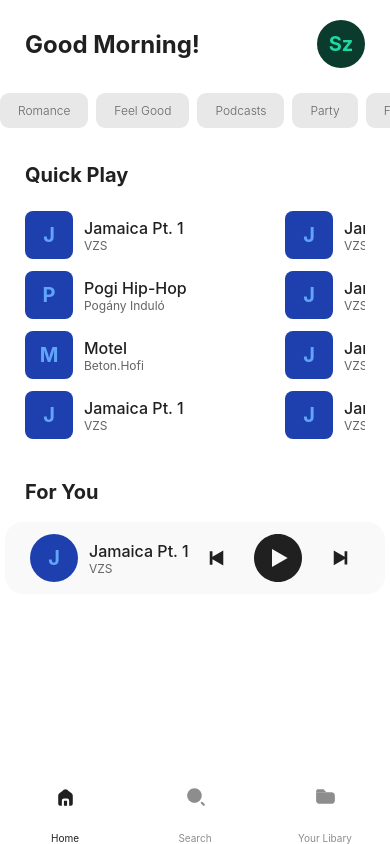
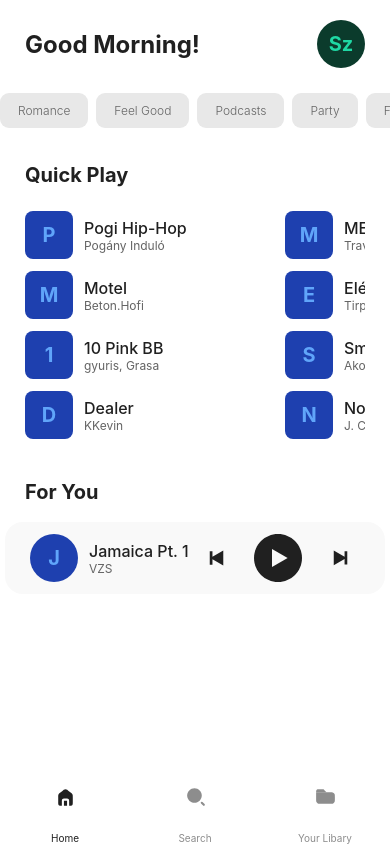
Before and after one commit to codevolume/musifyapp, a React Native app: screen /Home in a window 390 px wide. Built offline with nearby package versions, Linux system fonts and the light colour scheme.

Commit message:
PlayerContext

```diff
--- /dev/null
+++ b/PlayerContext.js
@@ -0,0 +1,12 @@
+import { createContext, useState } from "react";
+
+const Player = createContext();
+
+const PlayerContext = ({ children }) => {
+    const [currentTrack, setCurrentTrack] = useState(null);
+    console.log(currentTrack)
+
+    return <Player.Provider value={{ currentTrack, setCurrentTrack }}>{children}</Player.Provider>;
+};
+
+export { PlayerContext, Player };
--- /dev/null
+++ b/components/Item.js
@@ -0,0 +1,26 @@
+import { View, Text, Pressable } from "react-native";
+import React, { useContext } from "react";
+import { Player } from "../PlayerContext";
+
+const Item = ({ title, singer }) => {
+    const { currentTrack, setCurrentTrack } = useContext(Player);
+    const handlePress = () => {
+      setCurrentTrack(title);
+    }
+
+    return (
+        <Pressable onPress={handlePress}>
+            <View style={{ flexDirection: "row", gap: 11, alignItems: "center", paddingVertical: 6, width: 260 }}>
+                <View style={{ backgroundColor: "#1e40af", width: 48, height: 48, borderRadius: 8, justifyContent: "center", alignItems: "center" }}>
+                    <Text style={{ color: "#60a5fa", fontSize: 20, fontWeight: "bold" }}>{title.charAt(0)}</Text>
+                </View>
+                <View>
+                    <Text style={{ fontSize: 16, fontWeight: "500", color: "#202020" }}>{title}</Text>
+                    <Text style={{ fontSize: 12, color: "#646464" }}>{singer}</Text>
+                </View>
+            </View>
+        </Pressable>
+    );
+};
+
+export default Item;
--- a/screens/app/HomeScreen.js
+++ b/screens/app/HomeScreen.js
@@ -1,6 +1,7 @@
-import { SafeAreaView, View, Text, ScrollView } from "react-native";
+import { SafeAreaView, View, Text, ScrollView, FlatList } from "react-native";
 import Svg, { Path } from "react-native-svg";
 import React from "react";
+import Item from "../../components/Item";
 
 const HomeScreen = () => {
     return (
@@ -14,7 +15,7 @@ const HomeScreen = () => {
                     </View>
                 </View>
 
-                <ScrollView horizontal={true} showsHorizontalScrollIndicator={false} contentInset={{ left: 25, right: 25, top: 0, bottom: 0 }} style={{ paddingTop: 25, gap: 16, }}>
+                <ScrollView horizontal={true} showsHorizontalScrollIndicator={false} contentInset={{ left: 25, right: 25, top: 0, bottom: 0 }} style={{ paddingTop: 25, gap: 16 }}>
                     <View style={{ backgroundColor: "#e8e8e8", paddingHorizontal: 18, paddingVertical: 10, borderRadius: 9, marginRight: 8 }}>
                         <Text style={{ fontSize: 12, color: "#646464", fontWeight: "300" }}>Romance</Text>
                     </View>
@@ -41,6 +42,8 @@ const HomeScreen = () => {
                     </View>
                 </ScrollView>
                 <ScrollView>
+
+                    {/*  */}
                     <View style={{ paddingTop: 35, paddingHorizontal: 25 }}>
                         <View style={{ paddingBottom: 18 }}>
                             <Text style={{ fontSize: 20, color: "#202020", fontWeight: "bold" }}>Quick Play</Text>
@@ -48,83 +51,22 @@ const HomeScreen = () => {
 
                         <ScrollView horizontal={true} showsHorizontalScrollIndicator={false}>
                             <View style={{ flexDirection: "column" }}>
-                                <View style={{ flexDirection: "row", gap: 11, alignItems: "center", paddingVertical: 6, width: 260 }}>
-                                    <View style={{ backgroundColor: "#1e40af", width: 48, height: 48, borderRadius: 8, justifyContent: "center", alignItems: "center" }}>
-                                        <Text style={{ color: "#60a5fa", fontSize: 20, fontWeight: "bold" }}>J</Text>
-                                    </View>
-                                    <View>
-                                        <Text style={{ fontSize: 16, fontWeight: "500", color: "#202020" }}>Jamaica Pt. 1</Text>
-                                        <Text style={{ fontSize: 12, color: "#646464" }}>VZS</Text>
-                                    </View>
-                                </View>
-                                <View style={{ flexDirection: "row", gap: 11, alignItems: "center", paddingVertical: 6, width: 260 }}>
-                                    <View style={{ backgroundColor: "#1e40af", width: 48, height: 48, borderRadius: 8, justifyContent: "center", alignItems: "center" }}>
-                                        <Text style={{ color: "#60a5fa", fontSize: 20, fontWeight: "bold" }}>P</Text>
-                                    </View>
-                                    <View>
-                                        <Text style={{ fontSize: 16, fontWeight: "500", color: "#202020" }}>Pogi Hip-Hop</Text>
-                                        <Text style={{ fontSize: 12, color: "#646464" }}>Pogány Induló</Text>
-                                    </View>
-                                </View>
-                                <View style={{ flexDirection: "row", gap: 11, alignItems: "center", paddingVertical: 6, width: 260 }}>
-                                    <View style={{ backgroundColor: "#1e40af", width: 48, height: 48, borderRadius: 8, justifyContent: "center", alignItems: "center" }}>
-                                        <Text style={{ color: "#60a5fa", fontSize: 20, fontWeight: "bold" }}>M</Text>
-                                    </View>
-                                    <View>
-                                        <Text style={{ fontSize: 16, fontWeight: "500", color: "#202020" }}>Motel</Text>
-                                        <Text style={{ fontSize: 12, color: "#646464" }}>Beton.Hofi</Text>
-                                    </View>
-                                </View>
-                                <View style={{ flexDirection: "row", gap: 11, alignItems: "center", paddingVertical: 6, width: 260 }}>
-                                    <View style={{ backgroundColor: "#1e40af", width: 48, height: 48, borderRadius: 8, justifyContent: "center", alignItems: "center" }}>
-                                        <Text style={{ color: "#60a5fa", fontSize: 20, fontWeight: "bold" }}>J</Text>
-                                    </View>
-                                    <View>
-                                        <Text style={{ fontSize: 16, fontWeight: "500", color: "#202020" }}>Jamaica Pt. 1</Text>
-                                        <Text style={{ fontSize: 12, color: "#646464" }}>VZS</Text>
-                                    </View>
-                                </View>
+                                <Item title={"Pogi Hip-Hop"} singer={"Pogány Induló"} />
+                                <Item title={"Motel"} singer={"Beton.Hofi"} />
+                                <Item title={"10 Pink BB"} singer={"gyuris, Grasa"} />
+                                <Item title={"Dealer"} singer={"KKevin"} />
                             </View>
+
                             <View style={{ flexDirection: "column", gap: 0 }}>
-                                <View style={{ flexDirection: "row", gap: 11, alignItems: "center", paddingVertical: 6, width: 260 }}>
-                                    <View style={{ backgroundColor: "#1e40af", width: 48, height: 48, borderRadius: 8, justifyContent: "center", alignItems: "center" }}>
-                                        <Text style={{ color: "#60a5fa", fontSize: 20, fontWeight: "bold" }}>J</Text>
-                                    </View>
-                                    <View>
-                                        <Text style={{ fontSize: 16, fontWeight: "500", color: "#202020" }}>Jamaica Pt. 1</Text>
-                                        <Text style={{ fontSize: 12, color: "#646464" }}>VZS</Text>
-                                    </View>
-                                </View>
-                                <View style={{ flexDirection: "row", gap: 11, alignItems: "center", paddingVertical: 6, width: 260 }}>
-                                    <View style={{ backgroundColor: "#1e40af", width: 48, height: 48, borderRadius: 8, justifyContent: "center", alignItems: "center" }}>
-                                        <Text style={{ color: "#60a5fa", fontSize: 20, fontWeight: "bold" }}>J</Text>
-                                    </View>
-                                    <View>
-                                        <Text style={{ fontSize: 16, fontWeight: "500", color: "#202020" }}>Jamaica Pt. 1</Text>
-                                        <Text style={{ fontSize: 12, color: "#646464" }}>VZS</Text>
-                                    </View>
-                                </View>
-                                <View style={{ flexDirection: "row", gap: 11, alignItems: "center", paddingVertical: 6, width: 260 }}>
-                                    <View style={{ backgroundColor: "#1e40af", width: 48, height: 48, borderRadius: 8, justifyContent: "center", alignItems: "center" }}>
-                                        <Text style={{ color: "#60a5fa", fontSize: 20, fontWeight: "bold" }}>J</Text>
-                                    </View>
-                                    <View>
-                                        <Text style={{ fontSize: 16, fontWeight: "500", color: "#202020" }}>Jamaica Pt. 1</Text>
-                                        <Text style={{ fontSize: 12, color: "#646464" }}>VZS</Text>
-                                    </View>
-                                </View>
-                                <View style={{ flexDirection: "row", gap: 11, alignItems: "center", paddingVertical: 6, width: 260 }}>
-                                    <View style={{ backgroundColor: "#1e40af", width: 48, height: 48, borderRadius: 8, justifyContent: "center", alignItems: "center" }}>
-                                        <Text style={{ color: "#60a5fa", fontSize: 20, fontWeight: "bold" }}>J</Text>
-                                    </View>
-                                    <View>
-                                        <Text style={{ fontSize: 16, fontWeight: "500", color: "#202020" }}>Jamaica Pt. 1</Text>
-                                        <Text style={{ fontSize: 12, color: "#646464" }}>VZS</Text>
-                                    </View>
-                                </View>
+                                <Item title={"MELTDOWN (feat. Drake)"} singer={"Travis Scott"} />
+                                <Item title={"Elég!"} singer={"Tirpa"} />
+                                <Item title={"Smack That"} singer={"Akon, Eminem"} />
+                                <Item title={"No Role Modelz"} singer={"J. Cole"} />
                             </View>
                         </ScrollView>
+
                     </View>
+                    {/*  */}
 
                     <View style={{ paddingTop: 35, paddingHorizontal: 25 }}>
                         <View style={{ paddingBottom: 18 }}>
@@ -135,7 +77,7 @@ const HomeScreen = () => {
                 </ScrollView>
 
                 {/* playercontext */}
-                <View style={{flexDirection: "row", alignItems: "center", justifyContent: "space-between", backgroundColor: "#F9F9F9", paddingHorizontal: 25, paddingVertical: 12, borderRadius: 18, marginHorizontal: 5, }}>
+                <View style={{ flexDirection: "row", alignItems: "center", justifyContent: "space-between", backgroundColor: "#F9F9F9", paddingHorizontal: 25, paddingVertical: 12, borderRadius: 18, marginHorizontal: 5 }}>
                     <View style={{ flexDirection: "row", alignItems: "center", gap: 11 }}>
                         <View style={{ backgroundColor: "#1e40af", width: 48, height: 48, borderRadius: "50%", justifyContent: "center", alignItems: "center" }}>
                             <Text style={{ color: "#60a5fa", fontSize: 20, fontWeight: "bold" }}>J</Text>
@@ -146,7 +88,7 @@ const HomeScreen = () => {
                         </View>
                     </View>
 
-                    <View style={{flexDirection: "row", alignItems: "center", gap: 18}}>
+                    <View style={{ flexDirection: "row", alignItems: "center", gap: 18 }}>
                         <Svg xmlns="http://www.w3.org/2000/svg" width="40" height="40" viewBox="0 0 32 32" fill="none">
                             <Path d="M21.82 10L13.164 14.9977V10.541H11V21.361H13.164V16.9042L21.82 21.902V10Z" fill="#202020" />
                         </Svg>
```
Also changed, not shown: navigation/AppStack.js (+12 -7 lines).
